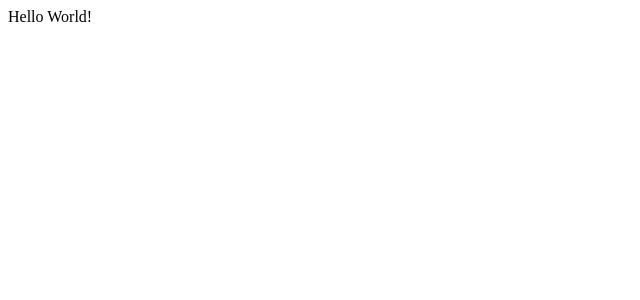
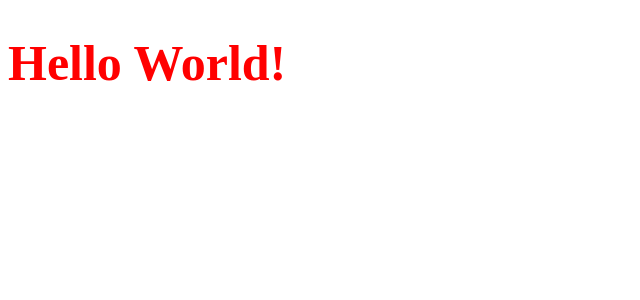
Before and after one commit to chingu-voyage4/Bears-Team-18, a Next.js app: page / in a window 1280 px wide. Shown: the top 300 px of the page, without its empty margins (0-640 px from the left). Built offline with nearby package versions, Linux system fonts and the light colour scheme.

Commit message:
Styled components example

```diff
--- a/pages/index.tsx
+++ b/pages/index.tsx
@@ -1,3 +1,9 @@
 import React from "react";
+import styled from "styled-components";
 
-export default () => "Hello World!";
+const Title = styled.h1`
+  color: red;
+  font-size: 50px;
+`;
+
+export default () => <Title>Hello World!</Title>;
```
